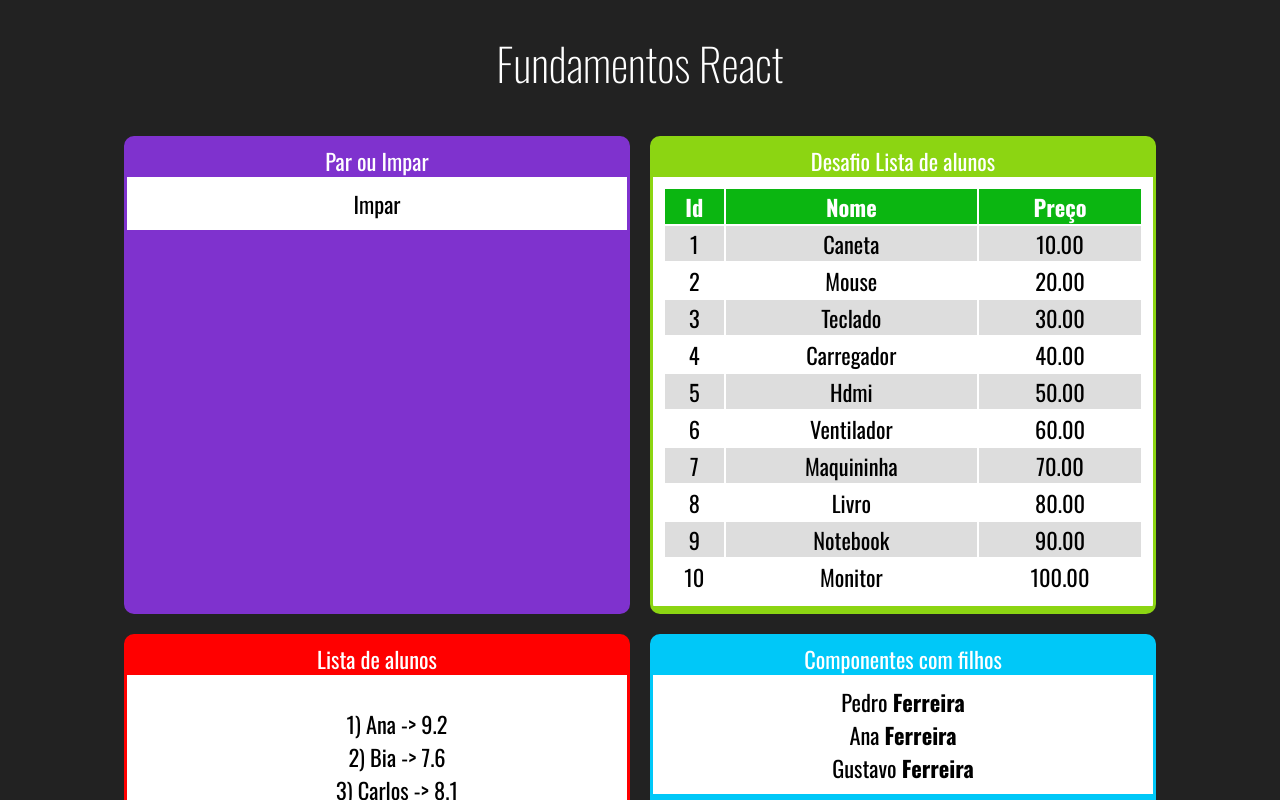
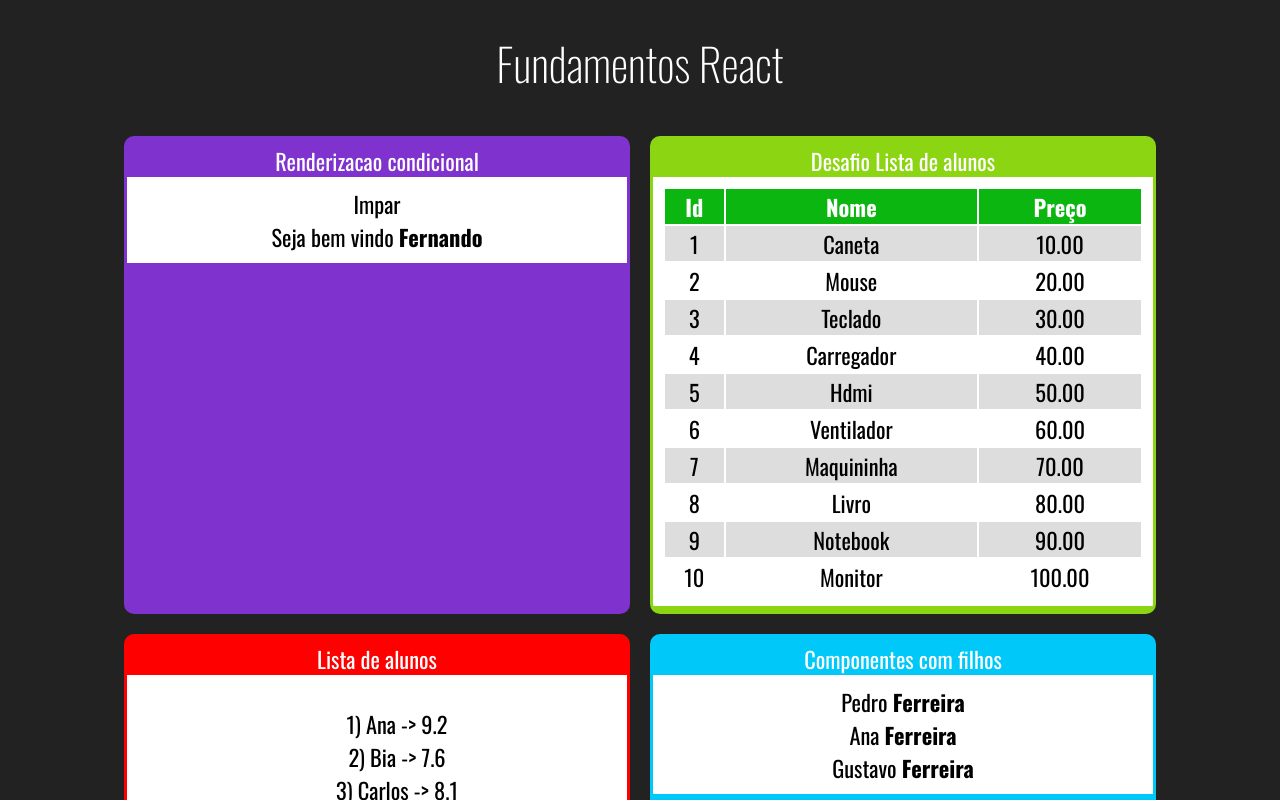
Before and after one commit to alvesa/cod3r.react, a React (Create React App) app: page / in a window 1280 px wide. Shown: the top 800 px of the page. Built offline with nearby package versions, Linux system fonts and the light colour scheme.

Commit message:
Componente para condicional

```diff
--- a/src/App.jsx
+++ b/src/App.jsx
@@ -10,13 +10,15 @@
 import ListaAlunos from './components/repeticao/TabelaProdutos/ListaAlunos';
 import TabelaProdutos from './components/repeticao/TabelaProdutos/TabelaProdutos';
 import ParOuImpar from './components/condicional/ParOuImpar';
+import UsuarioInfo from './components/condicional/UsuarioInfo';
 
 export default _ => (
   <div className="App">
     <h1>Fundamentos React</h1>
     <div className="Cards">
-      <Card titulo="Par ou Impar" color="#7F32CE">
+      <Card titulo="Renderizacao condicional" color="#7F32CE">
         <ParOuImpar numero={23}></ParOuImpar>
+        <UsuarioInfo usuario={{nome: 'Fernando'}}></UsuarioInfo>
       </Card>
       <Card titulo="Desafio Lista de alunos" color="#8CD512">
         <TabelaProdutos></TabelaProdutos>
--- /dev/null
+++ b/src/components/condicional/If.js
@@ -0,0 +1,6 @@
+export default props => {
+    if(props.test)
+        return props.children;
+    else
+        return false;
+}
--- /dev/null
+++ b/src/components/condicional/UsuarioInfo.jsx
@@ -0,0 +1,12 @@
+import React from "react";
+import If from "./If";
+
+export default ({usuario}) => {
+    return (
+        <div>
+            <If test={usuario && usuario.nome}>
+                Seja bem vindo <strong>{usuario.nome}</strong>
+            </If>
+        </div>
+    )
+}
```
Also changed, not shown: 1 other file (tests, documents, lock files or other folders).
